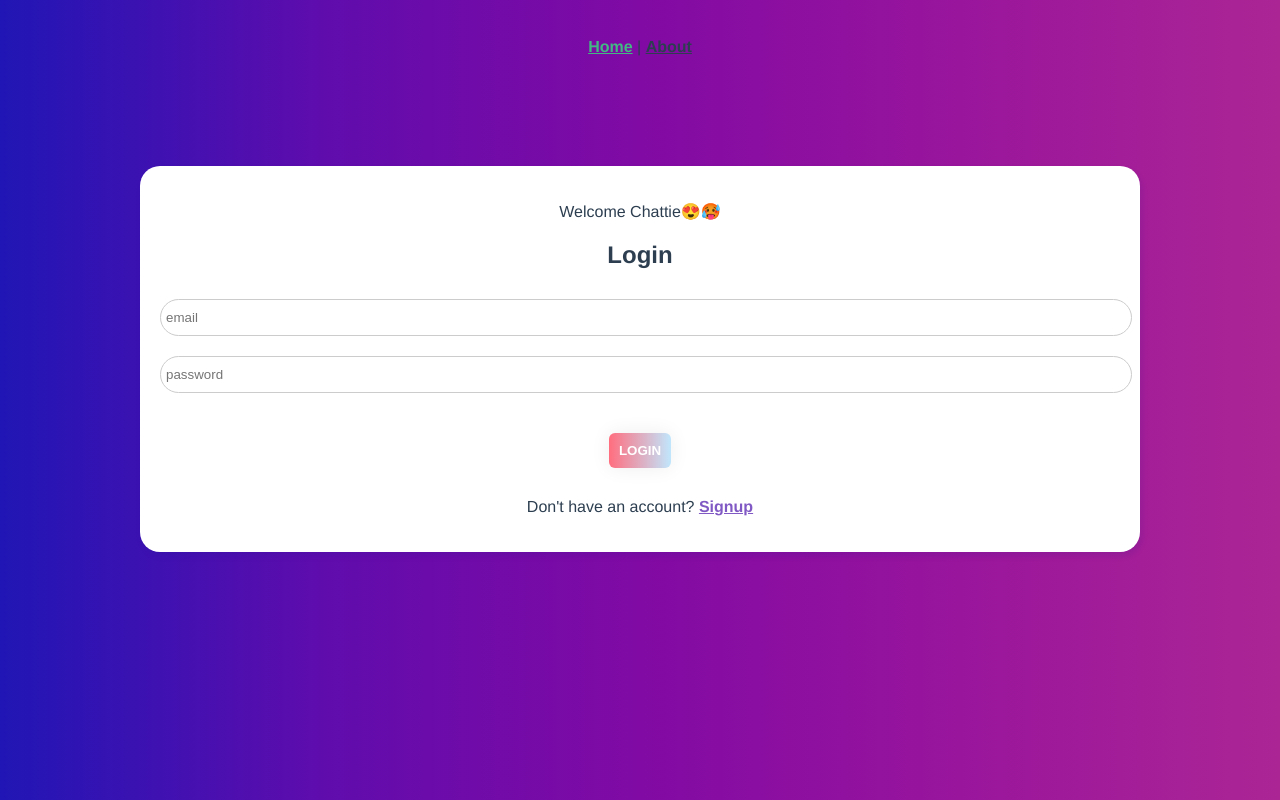
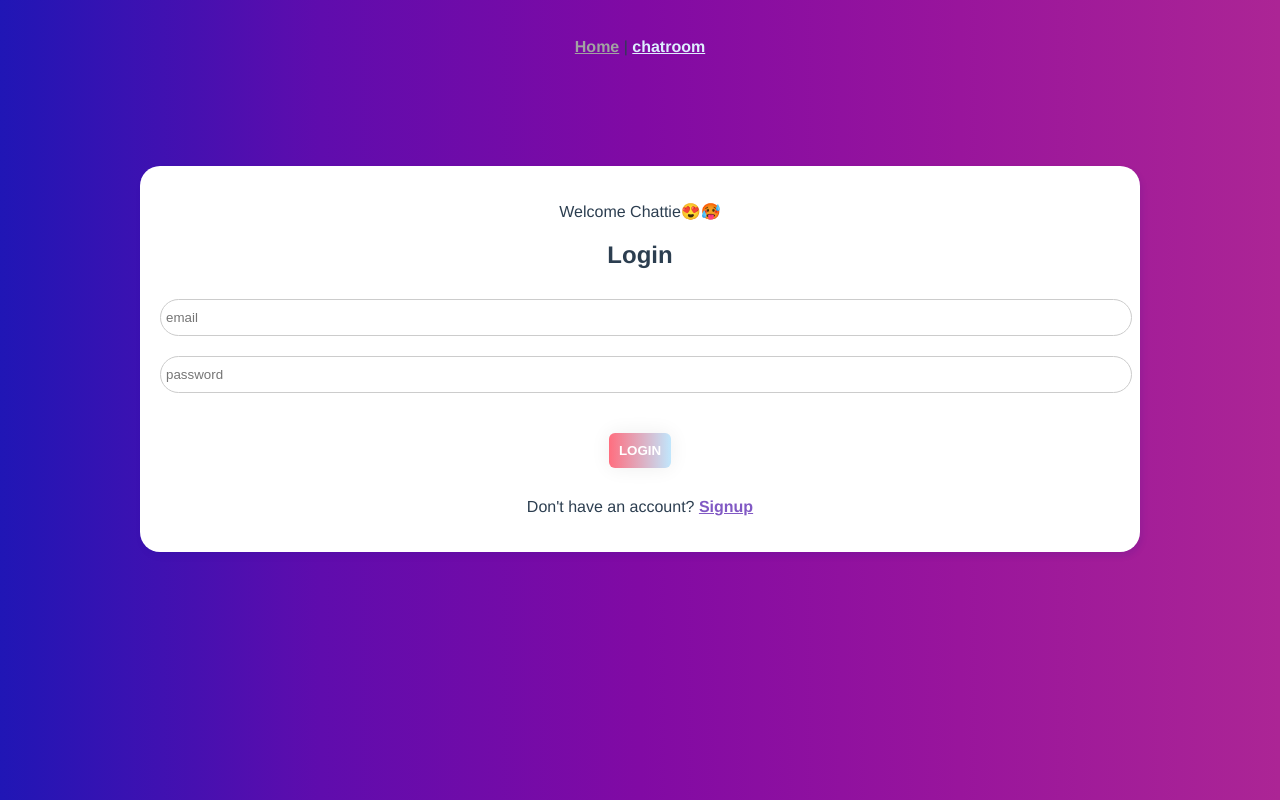
Before and after one commit to ebrardev/chat-app, a Vue app: page / in a window 1280 px wide. Built offline with nearby package versions, Linux system fonts and the light colour scheme; no server answers.

Commit message:
useLogin connect

```diff
--- a/src/App.vue
+++ b/src/App.vue
@@ -1,7 +1,7 @@
 <template>
   <nav>
     <router-link to="/">Home</router-link> |
-    <router-link to="/about">About</router-link>
+    <router-link to="/chatroom">chatroom</router-link>
   </nav>
   <router-view/>
 </template>
@@ -21,10 +21,10 @@ nav {
 
 nav a {
   font-weight: bold;
-  color: #2c3e50;
+  color: #deeefe;
 }
 
 nav a.router-link-exact-active {
-  color: #42b983;
+  color: #a2a2a2;
 }
 </style>
--- a/src/components/LoginForm.vue
+++ b/src/components/LoginForm.vue
@@ -15,7 +15,7 @@
   import { ref } from "vue";
   import useLogin from "../composables/useLogin";
   export default {
-      setup(){
+      setup(props,context){
 
           const email = ref("");
           const password = ref("");
@@ -24,7 +24,7 @@
             await login(email.value, password.value)
 
             if(!error.value) {
-                console.log("login success")
+              context.emit("login")
             }
 
           }
--- a/src/components/SignupForm.vue
+++ b/src/components/SignupForm.vue
@@ -14,13 +14,16 @@
 import { ref } from "vue";
 import useSignup from "../composables/useSignup";
 export default {
-    setup(){
+    setup(props,context){
         const {error,signup} = useSignup();
         const displayName = ref("");
         const email = ref("");
         const password = ref("");
         const handleSubmit =async () => {
          await signup(email.value, password.value, displayName.value)
+          if(!error.value) {
+            context.emit("signup")
+          }
         }
         return{
             displayName,
--- a/src/composables/useLogin.js
+++ b/src/composables/useLogin.js
@@ -9,7 +9,7 @@ const login = async (email,password) =>{
     try {
         const res = await projectAuth.signInWithEmailAndPassword(email,password)
         error.value = null
-        console.log(res)
+
     }catch (err){
         console.log(err.message)
         error.value = err.message
--- a/src/views/Chatroom.vue
+++ b/src/views/Chatroom.vue
@@ -1,5 +1,5 @@
  <template>
-
+   <p>Chatroom</p>
  </template>
 
  <script>
--- a/src/views/Welcome.vue
+++ b/src/views/Welcome.vue
@@ -3,14 +3,14 @@
     <p> Welcome Chattie😍🥵</p>
     <div v-if="showLogin">
       <h2>Login</h2>
-      <LoginForm />
+      <LoginForm @login="enterChat" />
       <p>Don't have an account? <span class="chatspan" @click="showLogin=false">Signup</span></p>
 
 
     </div>
     <div v-else>
       <h2>Sign Up</h2>
-      <SignupForm />
+      <SignupForm @signup= "logins" />
       <p>Already have an account? <span class="chatspan" @click="showLogin=true">Login</span></p>
     </div>
 
@@ -24,11 +24,21 @@
 import SignupForm from '../components/SignupForm.vue';
 import LoginForm from '../components/LoginForm.vue';
 import { ref } from 'vue';
+import {useRouter} from 'vue-router';
 export default {
   components: { SignupForm,LoginForm },
   setup() {
   const showLogin = ref(true)
-  return{showLogin}
+  const router = useRouter()
+
+  const enterChat = () => {
+    router.push({name: 'chatroom'})
+  }
+  const logins = () =>{
+    showLogin.value = true
+}
+
+  return{showLogin,enterChat,logins}
   },
 
 
```
